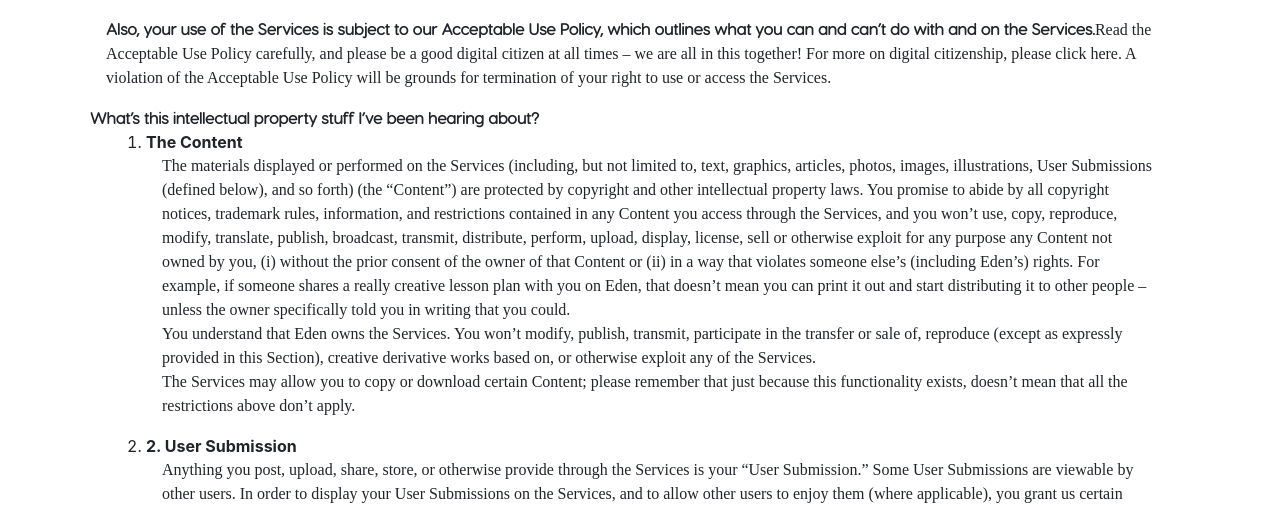
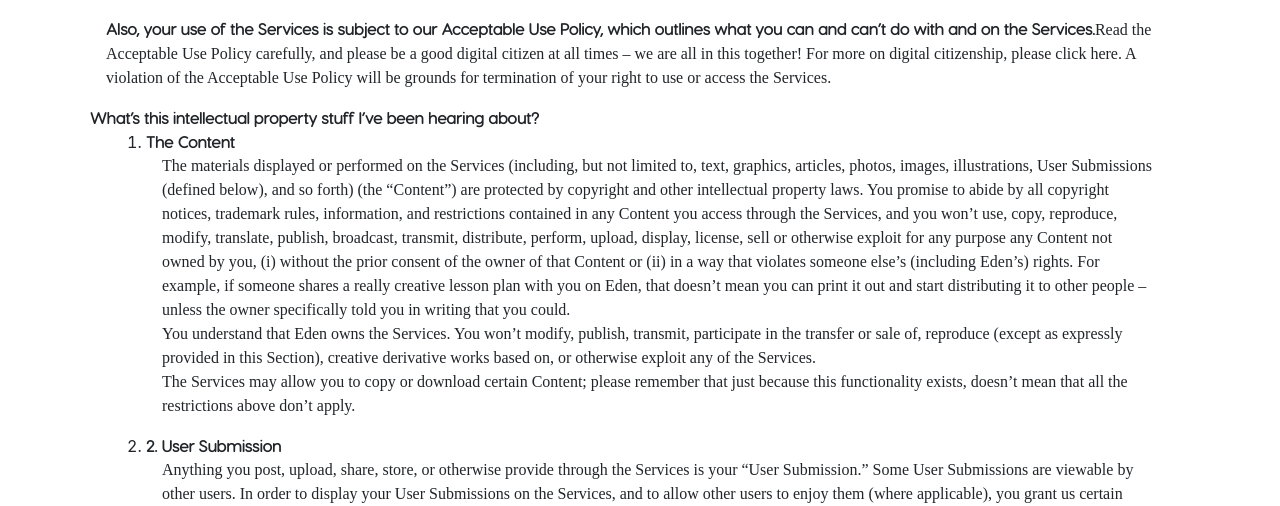
Before and after one commit to eden-learning/eden-client, a React (Create React App) app: page /terms-of-service in a window 1280 px wide. Shown: the part 1843-2349 px from the top of the page. Built offline with nearby package versions, Linux system fonts and the light colour scheme.

Commit message:
style: Update Terms Of Service Page styles

```diff
--- a/src/styles/TermsOfService.css
+++ b/src/styles/TermsOfService.css
@@ -1,3 +1,4 @@
-strong {
+strong,
+b {
   font-family: Visby Round CF;
 }
```
